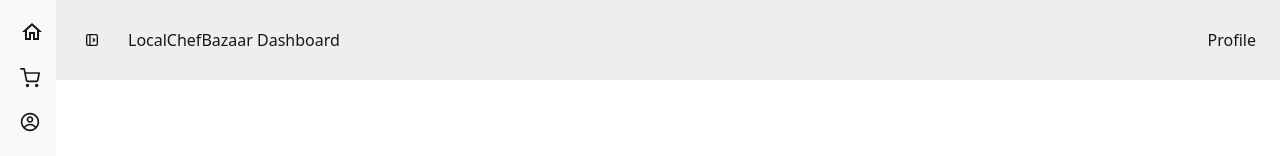
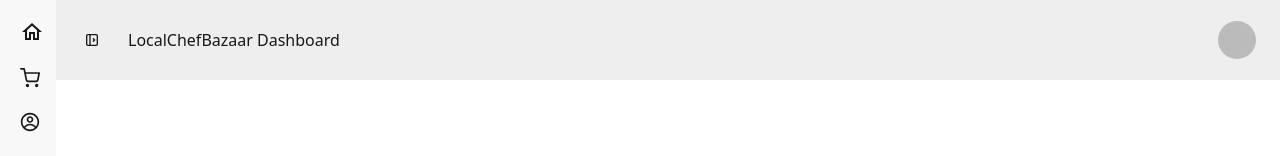
Before and after one commit to aliraj15dev/LocalChefBazaar-client, a React (Vite) app: page /dashboard in a window 1280 px wide. Shown: the top 156 px of the page. Built offline with nearby package versions, Linux system fonts and the light colour scheme; no server answers; sample sign-in values are in the browser's storage.

Commit message:
added profile pic in dashboard page and added profile component in dashboard but didnot add more deteails

```diff
--- a/src/layouts/DashBoard.jsx
+++ b/src/layouts/DashBoard.jsx
@@ -4,8 +4,10 @@ import { FiShoppingCart } from "react-icons/fi";
 import { LuSettings2 } from "react-icons/lu";
 import { MdOutlineHome } from "react-icons/md";
 import { Link, Outlet } from "react-router";
+import useAuth from "../hooks/useAuth";
 
 const DashBoard = () => {
+  const {user} = useAuth()
   return (
     <div>
       <div className="drawer lg:drawer-open">
@@ -37,7 +39,21 @@ const DashBoard = () => {
               </label>
               <div className="px-4">LocalChefBazaar Dashboard</div>
             </div>
-            <div className="px-4">Profile</div>
+            <div className="px-4">
+              {user?.photoURL ? (
+                    <img
+                      className="rounded-full w-10 cursor-pointer"
+                      src={user?.photoURL}
+                      alt="User"
+                    />
+                  ) : <Link to='profile'
+                  className="is-drawer-close:tooltip is-drawer-close:tooltip-right"
+                  data-tip="Settings"
+                >
+                  {/* profile icon */}
+                  <CgProfile className="my-1.5 inline-block size-8"/>
+                </Link>}
+            </div>
           </nav>
           {/* Page content here */}
           <Outlet />
@@ -78,7 +94,7 @@ const DashBoard = () => {
 
               {/* List item */}
               <li>
-                <Link
+                <Link to='profile'
                   className="is-drawer-close:tooltip is-drawer-close:tooltip-right"
                   data-tip="Settings"
                 >
--- a/src/pages/Home/DailyMeals.jsx
+++ b/src/pages/Home/DailyMeals.jsx
@@ -18,7 +18,7 @@ const DailyMeals = () => {
         console.error("Daily meals fetch error:", err);
         setLoading(false);
       });
-  }, []);
+  }, [axiosSecure]);
 
   if (loading) {
     return (
--- a/src/pages/auth/Register.jsx
+++ b/src/pages/auth/Register.jsx
@@ -4,11 +4,13 @@ import { use, useState } from "react";
 import { FaEye, FaEyeSlash } from "react-icons/fa";
 import axios from "axios";
 import { AuthContext } from "../../context/AuthContext";
+import useAxiosSecure from "../../hooks/useAxiosSecure";
 
 const Register = () => {
   const { createUser, updateUserProfile } = use(AuthContext);
   const location = useLocation();
   const navigate = useNavigate();
+  const axiosSecure = useAxiosSecure()
 
   const [showPassword, setShowPassword] = useState(false);
 
@@ -28,7 +30,7 @@ const Register = () => {
     console.log(data.photourl)
 
     createUser(data.email, data.password)
-      .then((result) => {
+      .then(() => {
         navigate(location?.state || "/");
         //* 1. store the image
         const formData = new FormData();
@@ -40,7 +42,15 @@ const Register = () => {
         }`;
 
         axios.post(image_API_URL, formData).then((res) => {
-          console.log("after image upload", res.data.data.display_url);
+
+          const userInfo = {
+            email:data.email,
+            displayName: data.name,
+            photoURL: res.data.data.display_url
+          }
+
+        axiosSecure.post('/users', userInfo)
+        .then()
 
           //* update the profile
           const updateProfile = {
@@ -48,15 +58,12 @@ const Register = () => {
             photoURL: res.data.data.display_url
           };
           updateUserProfile(updateProfile)
-            .then(() => {
-              console.log("user profile updated", updateProfile);
-            })
+            .then()
             .catch((error) => {
               console.log(error);
             });
         });
 
-        console.log(result.user);
       })
       .catch((error) => {
         console.log(error);
--- a/src/pages/dashboard/MyOrders.jsx
+++ b/src/pages/dashboard/MyOrders.jsx
@@ -20,7 +20,7 @@ const MyOrders = () => {
   });
 
   useEffect(() => {
-      axiosSecure.get("orders")
+      fetch("http://localhost:3000/orders")
         .then(res => res.json())
         .then(data => {
           setOrders(data);
--- /dev/null
+++ b/src/pages/dashboard/Profile.jsx
@@ -0,0 +1,11 @@
+import React from 'react';
+
+const Profile = () => {
+    return (
+        <div>
+            Profile Details
+        </div>
+    );
+};
+
+export default Profile;
--- a/src/pages/order/OrderPage.jsx
+++ b/src/pages/order/OrderPage.jsx
@@ -42,7 +42,7 @@ const OrderPage = () => {
           .then(res => res.json())
           .then(() => {
             Swal.fire("Success!", "Order placed successfully!", "success")
-             .then(() => navigate("/my-orders"));
+             .then(() => navigate("/orders"));
             setQuantity(1);
             setAddress("");
           });
--- a/src/pages/shared/Navbar/Navbar.jsx
+++ b/src/pages/shared/Navbar/Navbar.jsx
@@ -74,7 +74,7 @@ const Navbar = () => {
                       src={user?.photoURL}
                       alt="User"
                     />
-                  ) :'Profile'}
+                  ) :  <span className="loading loading-spinner text-primary"></span>}
                 </div>
                 <div
                   tabIndex="-1"
--- a/src/routes/router.jsx
+++ b/src/routes/router.jsx
@@ -10,6 +10,7 @@ import OrderPage from "../pages/order/OrderPage";
 import DashBoard from "../layouts/DashBoard";
 import Orders from "../pages/order/Orders";
 import MyOrders from "../pages/dashboard/MyOrders";
+import Profile from "../pages/dashboard/Profile";
 
 export const router = createBrowserRouter([
   {
@@ -31,7 +32,8 @@ export const router = createBrowserRouter([
     path: "dashboard",
     element: <PrivateRoute><DashBoard/></PrivateRoute>,
     children: [
-      {path:'my-orders', Component:MyOrders}
+      {path:'my-orders', Component:MyOrders},
+      {path:'profile', Component:Profile},
 
 
     ],
```
